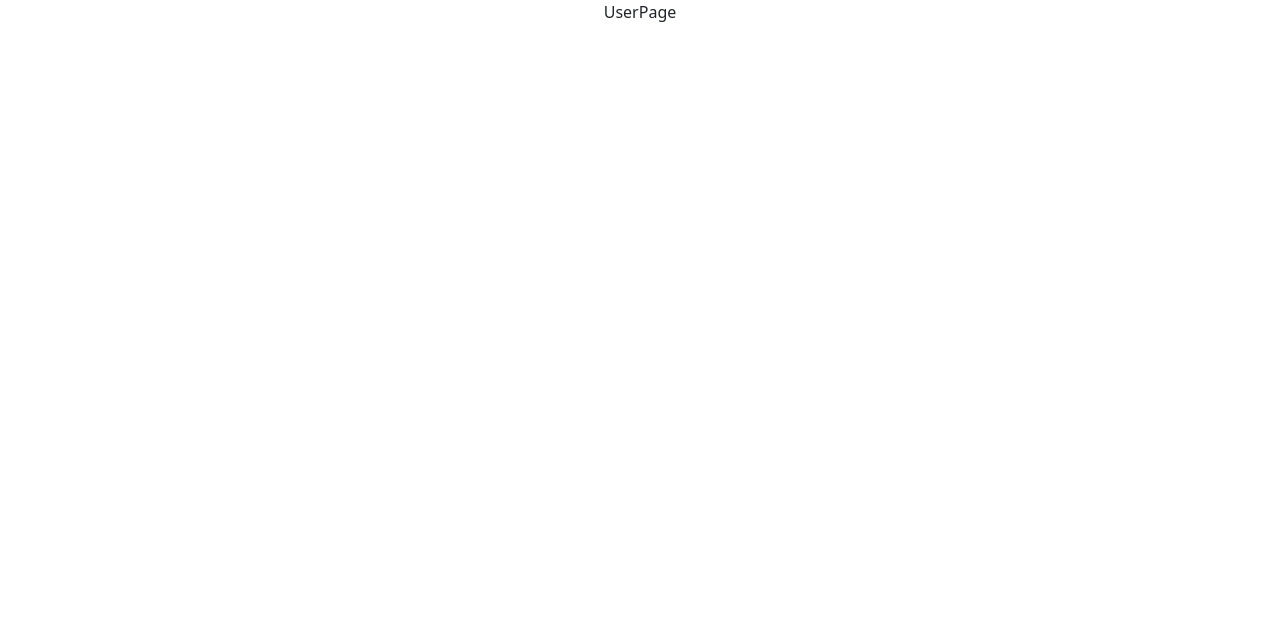
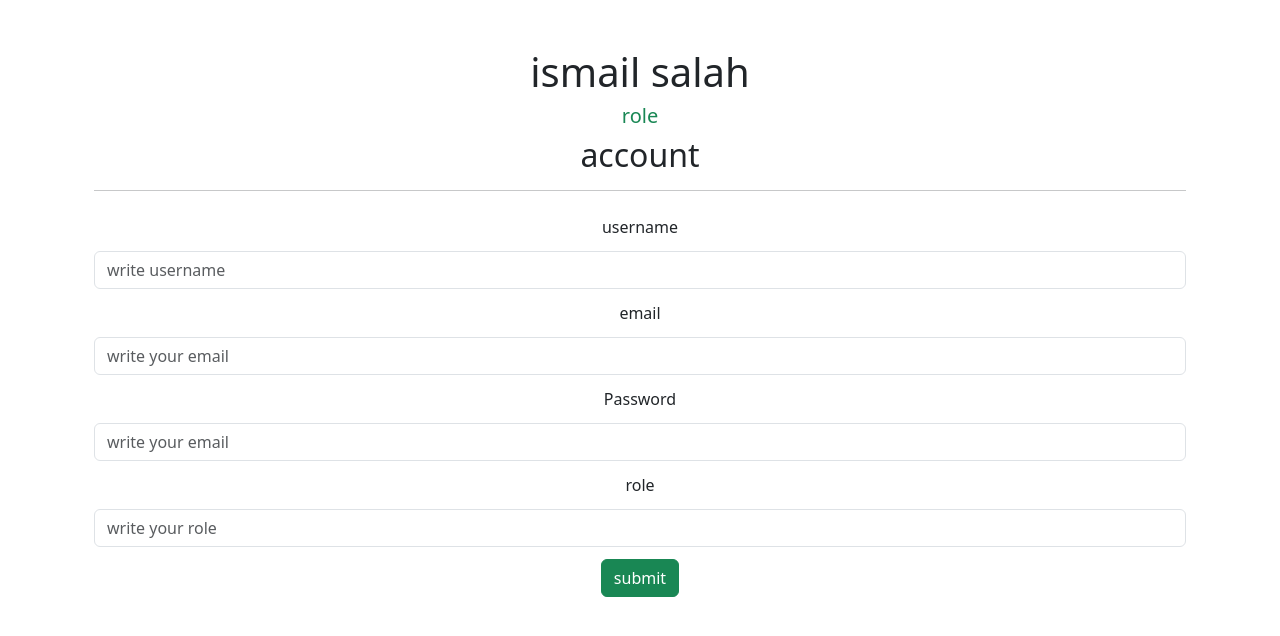
Before and after one commit to MuhamedBilal/JumiaAdmin, a React (Create React App) app: page /userPage in a window 1280 px wide. Shown: the top 636 px of the page. Built offline with nearby package versions, Linux system fonts and the light colour scheme.

Commit message:
userform

```diff
--- a/src/Components/userPage/userPage.jsx
+++ b/src/Components/userPage/userPage.jsx
@@ -1,10 +1,113 @@
-import React from 'react'
-import styles from './userPage.css'
+import React from "react";
+import styles from "./userPage.css";
+import { Formik, useFormik } from "formik";
 
-function UserPage() {
+export default function UserPage() {
+  let user = {
+    role: "",
+    username: "",
+    password: "",
+    email: "",
+  };
+
+  let myformik = useFormik({
+    initialValues: user,
+    onSubmit: function (values) {
+      console.log(values);
+    },
+  });
   return (
-    <div>UserPage</div>
-  )
+    <>
+      <div>
+        <div className="container">
+          <div>
+            <h1 className="text-center pt-5"> ismail salah</h1>
+            <h5 className="text-center text-success">role</h5>
+          </div>
+
+          <div className="container">
+            <h2>account</h2>
+            <hr />
+
+            <div className="row">
+              {/* <div className="col-sm-3">
+<h4 className='text-success py-3'>
+role :
+</h4>
+<h4 className='text-success py-3'>
+Username :
+</h4>
+<h4 className='text-success py-3'>
+  Email :
+</h4>
+<h4 className='text-success py-3'>
+  Password :
+</h4>
+
+</div> */}
+              <div className="col-sm-12 ">
+                <form onSubmit={myformik.handleSubmit}>
+
+                  <label className="py-2" htmlFor="username">
+                    {" "}
+                    username{" "}
+                  </label>
+
+                  <input
+                    onChange={myformik.handleChange}
+                    value={myformik.values.username}
+                    id="username"
+                    type="username"
+                    className="form-control my-1"
+                    placeholder="write username"
+                  />
+
+                  <label className="py-2" htmlFor="email">
+                    email{" "}
+                  </label>
+                  <input
+                    onChange={myformik.handleChange}
+                    value={myformik.values.email}
+                    id="email"
+                    type="email"
+                    className="form-control my-1"
+                    placeholder="write your email"
+                  />
+
+                  <label className="py-2" htmlFor="password">
+                    Password{" "}
+                  </label>
+                  <input
+                    onChange={myformik.handleChange}
+                    value={myformik.values.password}
+                    id="password"
+                    type="password"
+                    className="form-control my-1"
+                    placeholder="write your email"
+                  />
+
+<label className="py-2" htmlFor="admin">
+                    {" "}
+                    role{" "}
+                  </label>
+                  <input
+                    onChange={myformik.handleChange}
+                    value={myformik.values.role}
+                    id="role"
+                    type="role"
+                    className="form-control my-1"
+                    placeholder="write your role"
+                  />
+
+                  <button type="submit" className=" btn btn-success my-2">
+                    submit
+                  </button>
+                </form>
+              </div>
+            </div>
+          </div>
+        </div>
+      </div>
+    </>
+  );
 }
-
-export default UserPage
```
